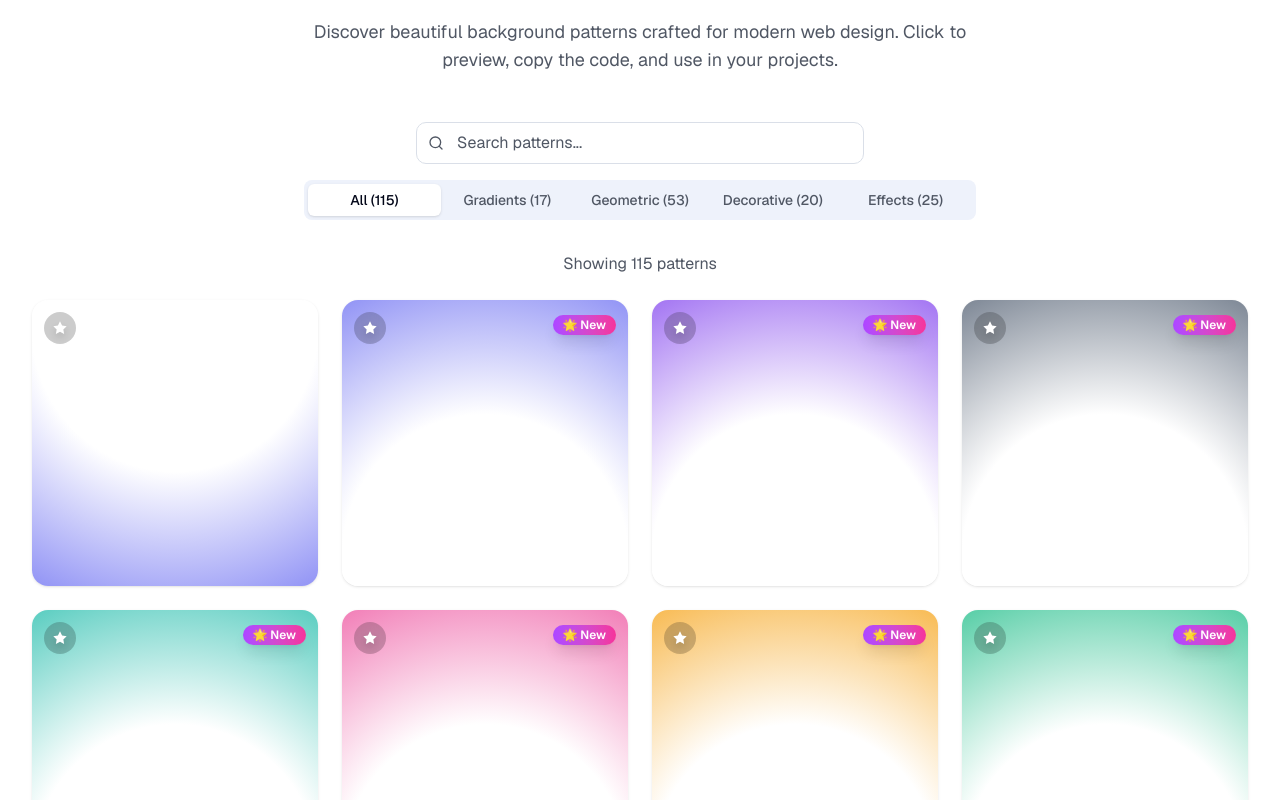
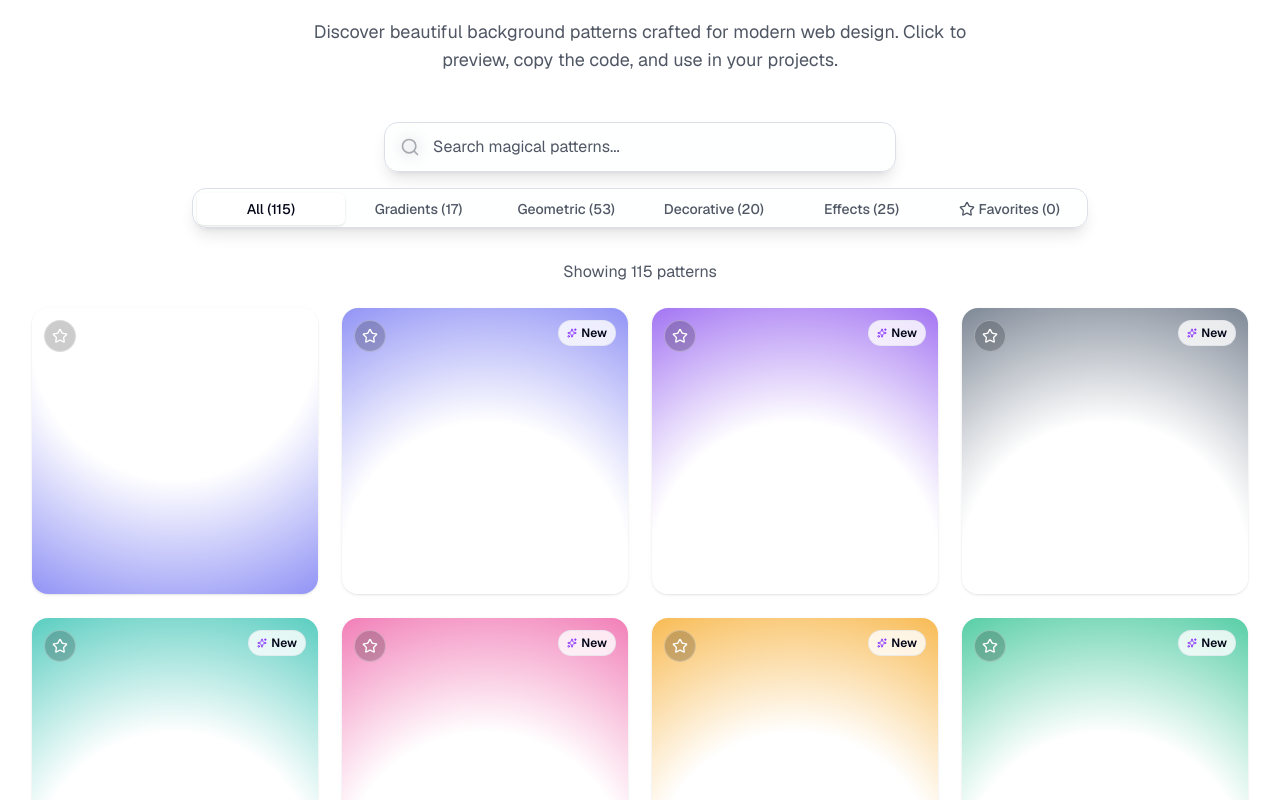
Before and after one commit to mayurbijarniya/pattern-genie, a Next.js app: page / in a window 1280 px wide. Shown: the part 1040-1840 px from the top of the page. Built offline with nearby package versions, Linux system fonts and the light colour scheme; a web font is replaced by a local one.

Commit message:
Major showcase improvements

```diff
--- a/src/app/components/pattern-showcase.tsx
+++ b/src/app/components/pattern-showcase.tsx
@@ -6,7 +6,7 @@ import { Badge } from "@/components/ui/badge";
 import { Tabs, TabsList, TabsTrigger } from "@/components/ui/tabs";
 import { wavePatterns } from "../utils/patterns";
 import { Pattern } from "../types/pattern";
-import { Copy, Check, Eye, Search, Filter } from "lucide-react";
+import { Copy, Check, Eye, Search, Filter, Sparkles, Star, X } from "lucide-react";
 import { toast } from "sonner";
 
 interface PatternShowcaseProps {
@@ -20,6 +20,7 @@ export default function PatternShowcase({ activePattern: _activePattern, setActi
   const [searchTerm, setSearchTerm] = useState("");
   const [selectedCategory, setSelectedCategory] = useState<string>("all");
   const [isLoading, setIsLoading] = useState(false);
+  const [favorites, setFavorites] = useState<string[]>([]);
 
   // Keyboard shortcuts
   useEffect(() => {
@@ -46,15 +47,50 @@ export default function PatternShowcase({ activePattern: _activePattern, setActi
     return () => window.removeEventListener('keydown', handleKeyPress);
   }, []);
 
+  // Load favorites from localStorage on mount
+  useEffect(() => {
+    const storedFavorites = localStorage.getItem('pattern-genie-favorites');
+    if (storedFavorites) {
+      try {
+        setFavorites(JSON.parse(storedFavorites));
+      } catch (error) {
+        console.error('Failed to parse favorites from localStorage:', error);
+      }
+    }
+  }, []);
+
+  // Save favorites to localStorage whenever favorites change
+  useEffect(() => {
+    localStorage.setItem('pattern-genie-favorites', JSON.stringify(favorites));
+  }, [favorites]);
+
+  // Toggle favorite function
+  const toggleFavorite = (patternId: string) => {
+    setFavorites(prev =>
+      prev.includes(patternId)
+        ? prev.filter(id => id !== patternId)
+        : [...prev, patternId]
+    );
+  };
+
   // Filter patterns based on search and category
   const filteredPatterns = useMemo(() => {
     return wavePatterns.filter((pattern) => {
       const matchesSearch = pattern.name.toLowerCase().includes(searchTerm.toLowerCase()) ||
                            (pattern.description?.toLowerCase().includes(searchTerm.toLowerCase()) ?? false);
-      const matchesCategory = selectedCategory === "all" || pattern.category === selectedCategory;
+      let matchesCategory = false;
+
+      if (selectedCategory === "all") {
+        matchesCategory = true;
+      } else if (selectedCategory === "favorites") {
+        matchesCategory = favorites.includes(pattern.id);
+      } else {
+        matchesCategory = pattern.category === selectedCategory;
+      }
+
       return matchesSearch && matchesCategory;
     });
-  }, [searchTerm, selectedCategory]);
+  }, [searchTerm, selectedCategory, favorites]);
 
   // Get pattern counts by category
   const categoryStats = useMemo(() => {
@@ -109,24 +145,32 @@ export default function PatternShowcase({ activePattern: _activePattern, setActi
           style={pattern.style}
         />
 
-        {/* Magic Star Button (top-left) */}
+        {/* Favorite Star Button (top-left) */}
         <button
           onClick={(e) => {
             e.stopPropagation();
-            // Could add favorite functionality here
+            toggleFavorite(pattern.id);
           }}
-          className="absolute top-3 left-3 z-10 w-8 h-8 rounded-full bg-black/20 backdrop-blur-md flex items-center justify-center transition-all duration-300 hover:bg-black/30 hover:scale-110"
+          className={`absolute top-3 left-3 z-10 w-8 h-8 rounded-full backdrop-blur-md flex items-center justify-center transition-all duration-300 hover:scale-110 border ${
+            favorites.includes(pattern.id)
+              ? "bg-yellow-500/20 border-yellow-400/30 text-yellow-400"
+              : "bg-black/20 border-white/30 text-white hover:bg-black/30 hover:border-white/40"
+          }`}
+          title={favorites.includes(pattern.id) ? "Remove from favorites" : "Add to favorites"}
         >
-          <svg className="w-4 h-4 text-white drop-shadow-lg" fill="currentColor" viewBox="0 0 24 24">
-            <path d="M12 2l3.09 6.26L22 9.27l-5 4.87 1.18 6.88L12 17.77l-6.18 3.25L7 14.14 2 9.27l6.91-1.01L12 2z"/>
-          </svg>
+          <Star
+            className={`h-4 w-4 transition-all duration-200 ${
+              favorites.includes(pattern.id) ? "fill-current scale-110" : ""
+            }`}
+          />
         </button>
 
-        {/* Enhanced Badge */}
+        {/* Pattern Craft Style Badge */}
         {pattern.badge && (
           <div className="absolute top-3 right-3 z-10">
-            <Badge className="bg-gradient-to-r from-purple-500 to-pink-500 text-white border-0 text-xs font-semibold backdrop-blur-sm shadow-lg">
-              🌟 {pattern.badge}
+            <Badge className="gap-1 text-xs bg-background/80 backdrop-blur-sm border-border/50 px-2 py-1 text-foreground">
+              <Sparkles className="h-2.5 w-2.5 text-violet-600" />
+              <span>{pattern.badge}</span>
             </Badge>
           </div>
         )}
@@ -239,22 +283,30 @@ export default function PatternShowcase({ activePattern: _activePattern, setActi
 
         {/* Search and Filter */}
         <div className="mb-8 space-y-4">
-          {/* Search Bar */}
-          <div className="relative max-w-md mx-auto">
-            <Search className="absolute left-3 top-1/2 transform -translate-y-1/2 h-4 w-4 text-muted-foreground" />
+                    {/* Enhanced Search Bar */}
+          <div className="relative max-w-lg mx-auto">
+            <Search className="absolute left-4 top-1/2 transform -translate-y-1/2 h-5 w-5 text-muted-foreground" />
             <input
               type="text"
-            placeholder="Search patterns..."
+              placeholder="Search magical patterns..."
               value={searchTerm}
               onChange={(e) => setSearchTerm(e.target.value)}
-            className="w-full pl-10 pr-4 py-2 border border-border rounded-lg bg-background text-foreground placeholder:text-muted-foreground focus:outline-none focus:ring-2 focus:ring-ring"
+              className="w-full pl-12 pr-12 py-3 border border-border rounded-xl bg-background/50 backdrop-blur-sm text-foreground placeholder:text-muted-foreground focus:outline-none focus:ring-2 focus:ring-black focus:border-black shadow-lg transition-all duration-300"
               aria-label="Search patterns"
             />
+            {searchTerm && (
+              <button
+                onClick={() => setSearchTerm("")}
+                className="absolute right-4 top-1/2 transform -translate-y-1/2 h-5 w-5 text-muted-foreground hover:text-foreground transition-colors"
+              >
+                <X className="h-4 w-4" />
+              </button>
+            )}
           </div>
 
           {/* Category Filter Tabs */}
           <Tabs value={selectedCategory} onValueChange={setSelectedCategory} className="w-full">
-            <TabsList className="grid w-full grid-cols-5 max-w-2xl mx-auto">
+            <TabsList className="grid w-full grid-cols-6 max-w-4xl mx-auto bg-background/50 backdrop-blur-sm border shadow-lg rounded-xl p-1">
               <TabsTrigger value="all">
                 All ({wavePatterns.length})
               </TabsTrigger>
@@ -269,6 +321,10 @@ export default function PatternShowcase({ activePattern: _activePattern, setActi
               </TabsTrigger>
               <TabsTrigger value="effects">
                 Effects ({categoryStats.effects || 0})
+              </TabsTrigger>
+              <TabsTrigger value="favorites">
+                <Star className="h-4 w-4 mr-1" />
+                Favorites ({favorites.length})
               </TabsTrigger>
             </TabsList>
           </Tabs>
@@ -289,9 +345,25 @@ export default function PatternShowcase({ activePattern: _activePattern, setActi
           ))}
         </div>
 
-        {/* No Results */}
+        {/* No Results / Empty States */}
         {filteredPatterns.length === 0 && (
           <div className="text-center py-12">
+            {selectedCategory === "favorites" ? (
+              <>
+                <Star className="h-16 w-16 text-yellow-400 mx-auto mb-4" />
+                <h3 className="text-lg font-semibold text-foreground mb-2">No favorites yet</h3>
+                <p className="text-muted-foreground mb-4">
+                  Click the <Star className="inline h-4 w-4 text-yellow-400 mx-1" /> star on any pattern to add it to your favorites!
+                </p>
+                <Button
+                  variant="outline"
+                  onClick={() => setSelectedCategory("all")}
+                >
+                  Browse All Patterns
+                </Button>
+              </>
+            ) : (
+              <>
                 <Filter className="h-16 w-16 text-muted-foreground mx-auto mb-4" />
                 <h3 className="text-lg font-semibold text-foreground mb-2">No patterns found</h3>
                 <p className="text-muted-foreground mb-4">
@@ -306,6 +378,8 @@ export default function PatternShowcase({ activePattern: _activePattern, setActi
                 >
                   Clear Filters
                 </Button>
+              </>
+            )}
           </div>
         )}
 
--- a/src/app/layout.tsx
+++ b/src/app/layout.tsx
@@ -186,7 +186,7 @@ export default function RootLayout({
         />
 
         {/* Additional SEO meta tags */}
-        <meta name="theme-color" content="#0ea5e9" />
+        <meta name="theme-color" content="#000000" />
         <meta name="color-scheme" content="light dark" />
         <meta name="format-detection" content="telephone=no" />
         <meta name="mobile-web-app-capable" content="yes" />
```
Also changed, not shown: 1 other file (tests, documents, lock files or other folders). Lines whose indentation alone changed are shown as unchanged.
